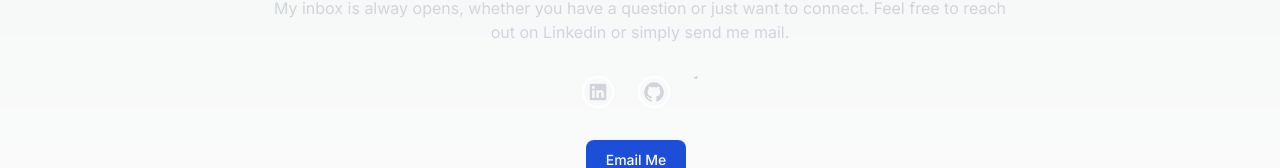
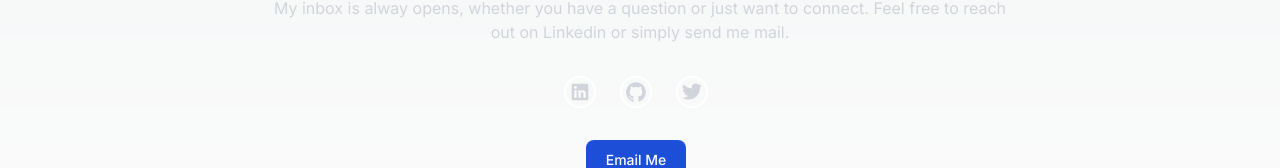
Before and after one commit to emma50/okwuidegbeemmanuel, a Next.js app: page / in a window 1280 px wide. Shown: the part 1848-2016 px from the top of the page. Built offline with nearby package versions, Linux system fonts and the light colour scheme.

Commit message:
Update home page

```diff
--- a/app/page.js
+++ b/app/page.js
@@ -49,7 +49,7 @@ export default function Home() {
                 </a>
               </span>
             </div>
-            <button type="button" href="Let's connect" className="text-white bg-blue-700 hover:bg-blue-800 focus:ring-4 focus:ring-blue-300 font-medium rounded-lg text-sm px-5 py-2.5 me-2 mb-2 dark:bg-blue-600 dark:hover:bg-blue-700 focus:outline-none dark:focus:ring-blue-800">
+            <button type="button" href="Let's connect" className="text-white bg-blue-700 hover:bg-blue-800 focus:ring-4 focus:ring-blue-300 font-medium rounded-lg text-sm px-5 py-2.5 me-2 mb-2 dark:bg-blue-600 dark:hover:bg-blue-700 focus:outline-none dark:focus:ring-blue-800" aria-label="Let's connect">
               <a href="#Let's connect" aria-label="Let's connect">{"Let's connect"}</a>
             </button>
           </div>
@@ -105,13 +105,13 @@ export default function Home() {
             </span>
             <span>
               <a href="https://www.linkedin.com/in/okwuidegbeemmanuel/" aria-label="Twitter" target="_blank" rel="noreferrer" className="px-1">
-                <svg classNmae="w-8 h-8 me-2 px-1 rounded-full border-2 border-white" aria-hidden="true" xmlns="http://www.w3.org/2000/svg" fill="currentColor" viewBox="0 0 20 17">
+                <svg className="w-8 h-8 me-2 px-1 rounded-full border-2 border-white" aria-hidden="true" xmlns="http://www.w3.org/2000/svg" fill="currentColor" viewBox="0 0 20 17">
                   <path fill-rule="evenodd" d="M20 1.892a8.178 8.178 0 0 1-2.355.635 4.074 4.074 0 0 0 1.8-2.235 8.344 8.344 0 0 1-2.605.98A4.13 4.13 0 0 0 13.85 0a4.068 4.068 0 0 0-4.1 4.038 4 4 0 0 0 .105.919A11.705 11.705 0 0 1 1.4.734a4.006 4.006 0 0 0 1.268 5.392 4.165 4.165 0 0 1-1.859-.5v.05A4.057 4.057 0 0 0 4.1 9.635a4.19 4.19 0 0 1-1.856.07 4.108 4.108 0 0 0 3.831 2.807A8.36 8.36 0 0 1 0 14.184 11.732 11.732 0 0 0 6.291 16 11.502 11.502 0 0 0 17.964 4.5c0-.177 0-.35-.012-.523A8.143 8.143 0 0 0 20 1.892Z" clip-rule="evenodd"/>
                 </svg>
               </a>
             </span>
           </div>
-          <button type="button" href="Let's connect" className="text-white bg-blue-700 hover:bg-blue-800 focus:ring-4 focus:ring-blue-300 font-medium rounded-lg text-sm px-5 py-2.5 me-2 mb-2 dark:bg-blue-600 dark:hover:bg-blue-700 focus:outline-none dark:focus:ring-blue-800">
+          <button type="button" href="Let's connect" className="text-white bg-blue-700 hover:bg-blue-800 focus:ring-4 focus:ring-blue-300 font-medium rounded-lg text-sm px-5 py-2.5 me-2 mb-2 dark:bg-blue-600 dark:hover:bg-blue-700 focus:outline-none dark:focus:ring-blue-800" aria-label="Let's connect">
             <a href="mailto:okwuidegbeemmanuel@gmail.com" aria-label="Email Me">Email Me</a>
             </button>
         </div>
```
